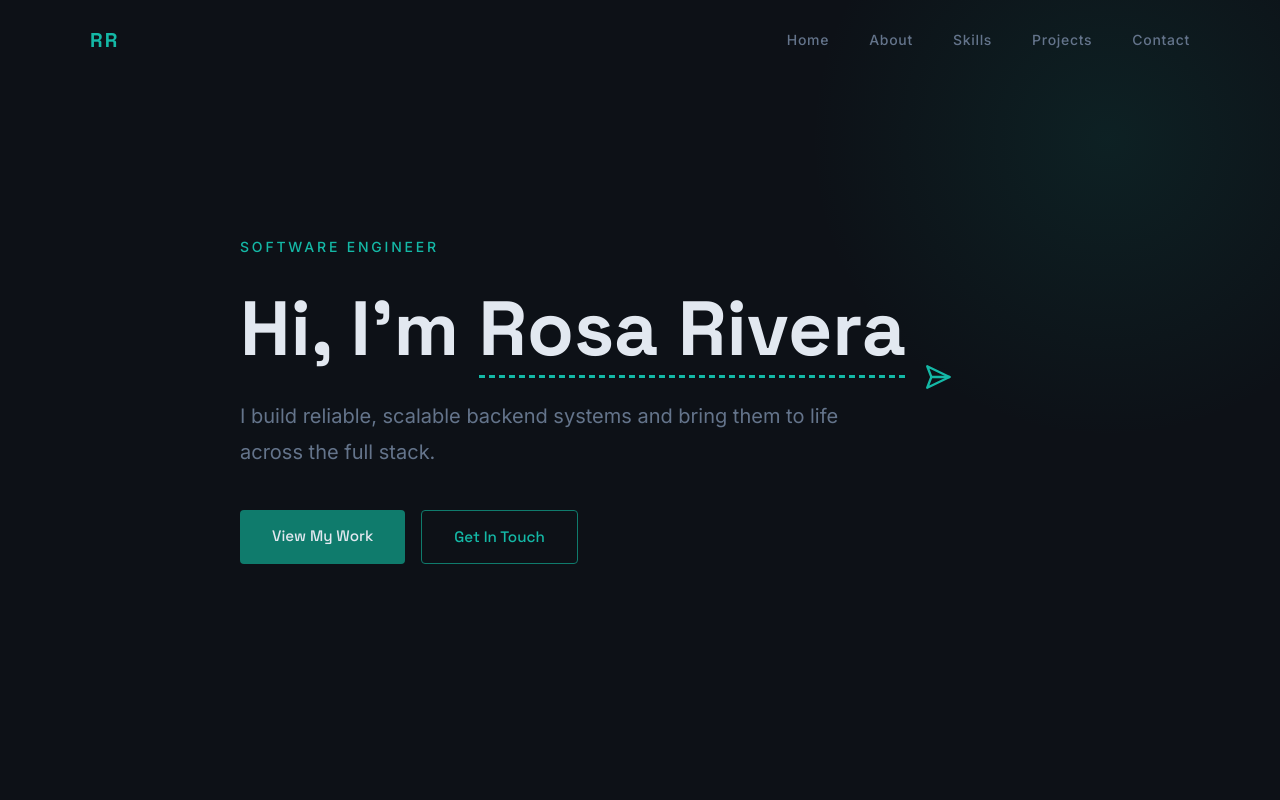
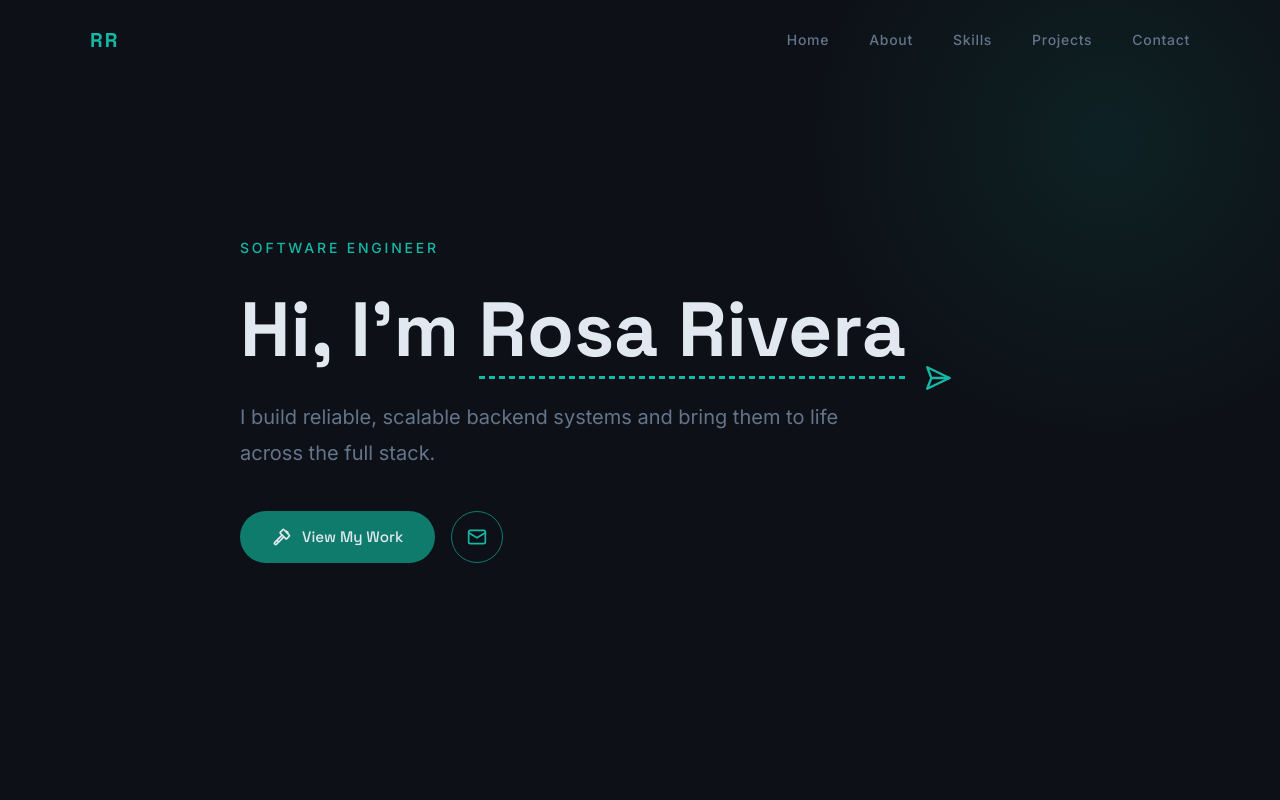
Before and after one commit to Kaito321/portfolio, a React app: page / in a window 1280 px wide. Shown: the top 800 px of the page. Built offline with nearby package versions, Linux system fonts and the light colour scheme; the HTML template or start-up script is replaced by a standard one.

Commit message:
Portfolio: minor changes to UI

```diff
--- a/src/pages/Home/Home.css
+++ b/src/pages/Home/Home.css
@@ -80,9 +80,10 @@
     display: flex;
     gap: 1rem;
     flex-wrap: wrap;
+    align-items: center;
 }
 
-/* --------- Paper Airplane PNG ---------*/
+/* --------- Paper Airplane ---------*/
 .hero-name-wrapper {
     position: relative;
     display: inline-block;
@@ -107,3 +108,41 @@
     width: 28px;
     height: 28px;
 }
+
+/* --------- Hero CTA buttons ---------*/
+.btn-oval {
+    display: inline-flex;
+    align-items: center;
+    gap: 0.625rem;
+    padding: 0.875rem 2rem;
+    background: var(--teal-primary);
+    color: var(--text-primary);
+    border-radius: 50px;
+    font-family: var(--font-display);
+    font-weight: 500;
+    font-size: 0.95rem;
+    transition: background 0.2s ease, transform 0.2s ease;
+}
+
+.btn-oval:hover {
+    background: var(--teal-light);
+    color: var(--bg-primary);
+    transform: translateY(-2px);
+}
+
+.btn-icon-only {
+    display: inline-flex;
+    align-items: center;
+    justify-content: center;
+    width: 52px;
+    height: 52px;
+    border: 1px solid var(--teal-primary);
+    color: var(--teal-light);
+    border-radius: 50%;
+    transition: all 0.2s ease;
+}
+
+.btn-icon-only:hover {
+    background: rgba(15, 123, 108, 0.1);
+    transform: translateY(-2px);
+}
--- a/src/pages/Home/Home.tsx
+++ b/src/pages/Home/Home.tsx
@@ -23,6 +23,28 @@ const PaperAirplane = () => (
             strokeLinecap="round"
             strokeLinejoin="round"
         />
+    </svg>
+)
+
+const Hammer = () => (
+    <svg
+        width="20"
+        height="20"
+        viewBox="-1.5 -1.5 24 24"
+        xmlns="http://www.w3.org/2000/svg"
+        style={{ transform: 'scaleX(-1)' }}
+    >
+        <path
+            fill="currentColor"
+            d="m2.536 8.9l2.828 2.828l6.364-6.364l-2.829-2.828zm12.727 5.656l-4.95-4.95l-.706.708l4.95 4.95zm1.415 1.415l-.707.707l1.767 1.767a.5.5 0 0 0 .707-.707zM6.01 2.596L7.485 1.12a2 2 0 0 1 2.829 0l2.828 2.829a2 2 0 0 1 0 2.828l-1.414 1.414l8.132 8.132a2.5 2.5 0 1 1-3.536 3.536l-8.132-8.132l-1.414 1.414a2 2 0 0 1-2.828 0l-2.83-2.827a2 2 0 0 1 0-2.829l1.475-1.474a1.5 1.5 0 0 1 .293-1.708L4.303 2.89a1.5 1.5 0 0 1 1.708-.293z"
+        />
+    </svg>
+)
+
+const MailIcon = () => (
+    <svg width="20" height="20" viewBox="0 0 24 24" fill="none" xmlns="http://www.w3.org/2000/svg">
+        <rect x="2" y="4" width="20" height="16" rx="2" stroke="currentColor" strokeWidth="2" />
+        <path d="M2 7L12 13L22 7" stroke="currentColor" strokeWidth="2" strokeLinecap="round" strokeLinejoin="round" />
     </svg>
 )
 
@@ -58,8 +80,13 @@ function Home() {
                     I build reliable, scalable backend systems and bring them to life across the full stack.
                 </p>
                 <div className="hero-cta">
-                    <a href="#projects" className="btn-primary">View My Work</a>
-                    <a href="#contact" className="btn-secondary">Get In Touch</a>
+                    <a href="#projects" className="btn-oval">
+                        <Hammer />
+                        <span>View My Work</span>
+                    </a>
+                    <a href="#contact" className="btn-icon-only" aria-label="Get in touch">
+                        <MailIcon />
+                    </a>
                 </div>
             </div>
         </section>
```
